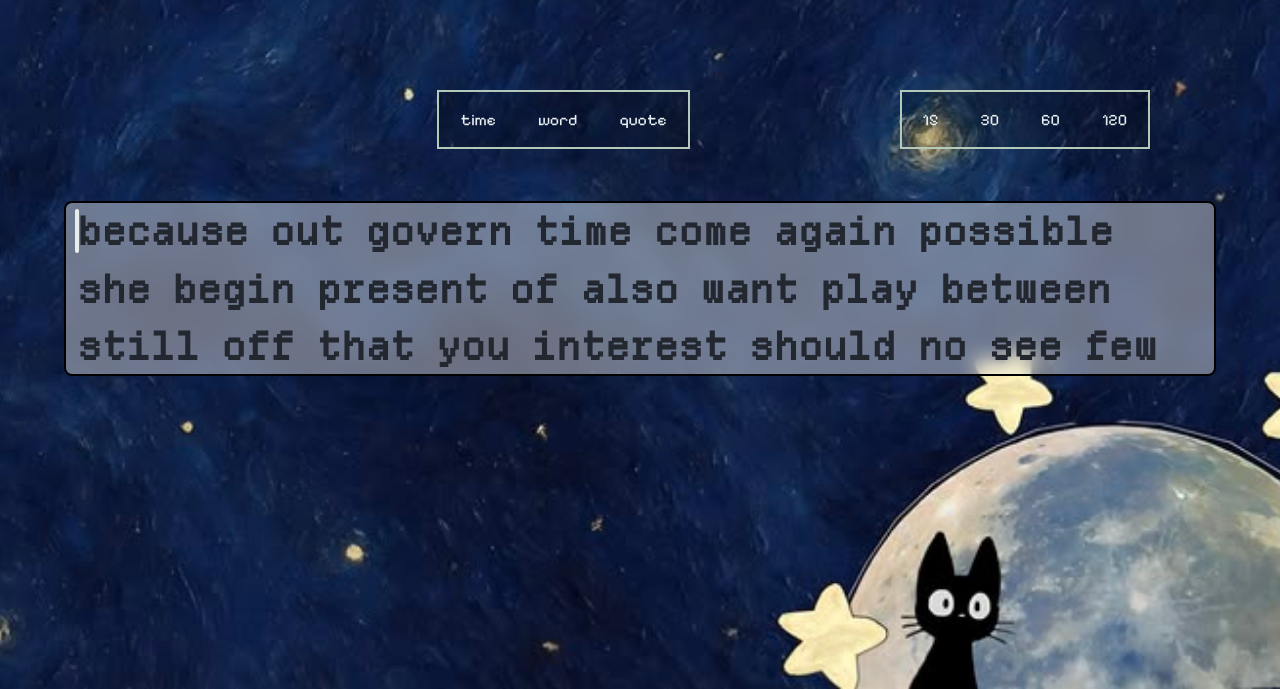
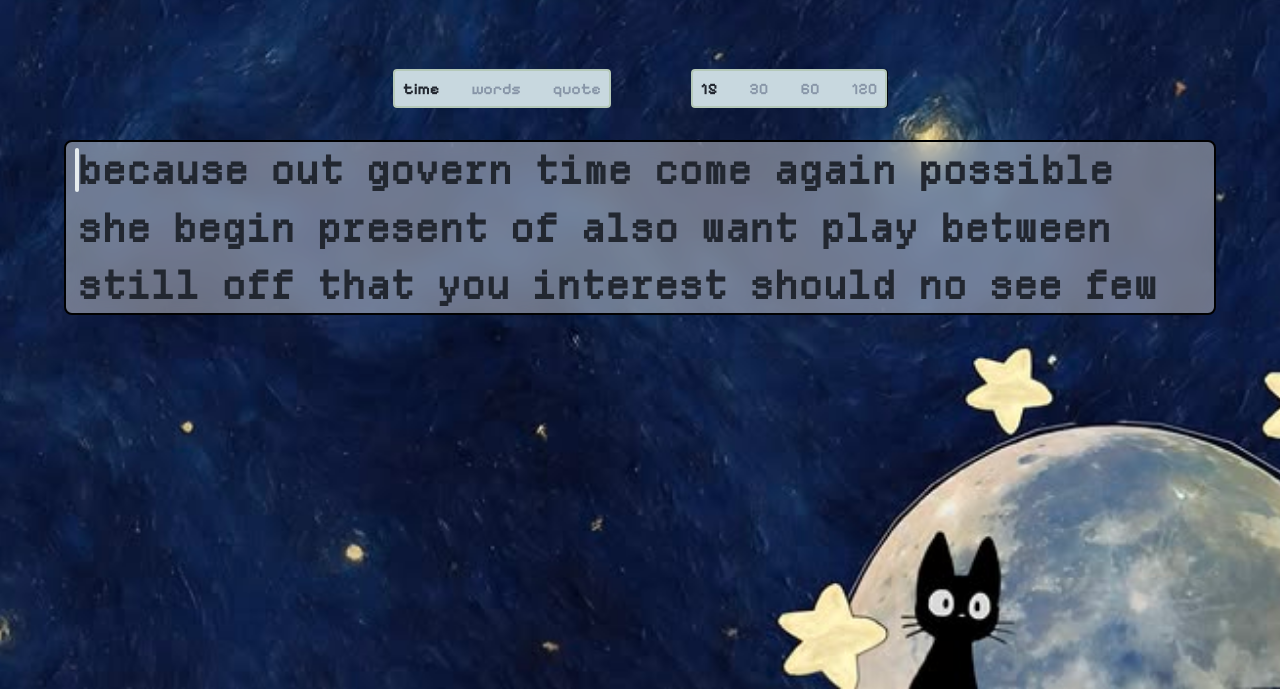
Before and after one commit to Krish-Saga/pixelType, a website built with Vite: page index.html in a window 1280 px wide. Both pictures are taken after a click on the element "time". Shown: the part 111-800 px from the top of the page. Built offline with nearby package versions, Linux system fonts and the light colour scheme.

Commit message:
redeisgned the modes and their Function highlighting and active

```diff
--- a/index.html
+++ b/index.html
@@ -35,12 +35,12 @@
 			<div id="info">
 				<span id="timer">30</span>
 				<div id="modes">
-					<span id="timemode">time</span>
-					<span id="wordmode">word</span>
+					<span id="timemode" class="active">time</span>
+					<span id="wordmode">words</span>
 					<span id="quotemode">quote</span>
 				</div>
 				<div id="modeNumbers">
-					<span>15</span>
+					<span class="active">15</span>
 					<span>30</span>
 					<span>60</span>
 					<span>120</span>
--- a/src/main.js
+++ b/src/main.js
@@ -15,17 +15,11 @@ const modediv = document.getElementById("modes");
 const nav = document.querySelector("nav");
 
 function modeValue() {
-    const modeSpans = document.querySelectorAll("#modeNumbers > span");
-    modeSpans.forEach((mode) => {
-        mode.addEventListener("click", () => {
-            if (activeMode == "timemode") {
-                timer.textContent = mode.textContent;
-            } else if (activeMode == "wordmode") {
-                addClass(modeSpans, "active");
-                wordlength = mode.textContent;
-                processingWords();
-            }
-            typingMain.focus();
+    const numberSpans = document.querySelectorAll("#modeNumbers > span");
+    numberSpans.forEach((span) => {
+        span.addEventListener("click", () => {
+            numberSpans.forEach((s) => s.classList.remove("active"));
+            span.classList.add("active");
         });
     });
 }
@@ -33,10 +27,12 @@ function modeValue() {
 function modeChanger() {
     modes.forEach((mod) => {
         mod.addEventListener("click", () => {
-            activeMode = mod.textContent + "mode";
+            modes.forEach((m) => m.classList.remove("active"));
+            mod.classList.add("active");
+            activeMode = mod.id;
             if (activeMode == "timemode") {
                 modeNumbers.innerHTML = `
-					<span>15</span>
+					<span class="active">15</span>
 					<span>30</span>
 					<span>60</span>
 					<span>120</span>
@@ -44,7 +40,7 @@ function modeChanger() {
         `;
             } else if (activeMode == "wordmode") {
                 modeNumbers.innerHTML = `
-					<span>10</span>
+					<span class="active">10</span>
 					<span>25</span>
 					<span>50</span>
 					<span>100</span>
@@ -52,7 +48,7 @@ function modeChanger() {
             } else if (activeMode == "quotemode") {
                 modeNumbers.innerHTML = `
 
-					<span>all</span>
+					<span class="active">all</span>
 					<span>meme</span>
 					<span>short</span>
 					<span>long</span>
--- a/src/style.css
+++ b/src/style.css
@@ -20,7 +20,7 @@
 #timer {
     opacity: 0;
     font-size: 3.5rem;
-    margin: 1rem;
+    position: absolute;
 }
 #info {
     font-size: 1rem;
@@ -30,14 +30,12 @@
     display: flex;
     align-items: center;
     gap: 5rem;
-    justify-content: space-evenly;
-}
-#modeNumbers > span,
-#modes > span {
-    padding: 2px 5px;
+    justify-content: center;
+    font-weight: 600;
 }
 .active {
-    color: var(--storm);
+    color: var(--ink);
+    font-weight: 800;
 }
 
 /* #modeNumbers > span:active, */
@@ -46,8 +44,11 @@
 
 #modeNumbers,
 #modes {
-    backdrop-filter: brightness(80%);
-    padding: 1rem;
+    background-color: var(--rain);
+    border-radius: 4px;
+    backdrop-filter: brightness(20%);
+    color: var(--storm);
+    padding: 0.5rem;
     display: flex;
     gap: 2rem;
     border: 2px solid var(--sage);
```
